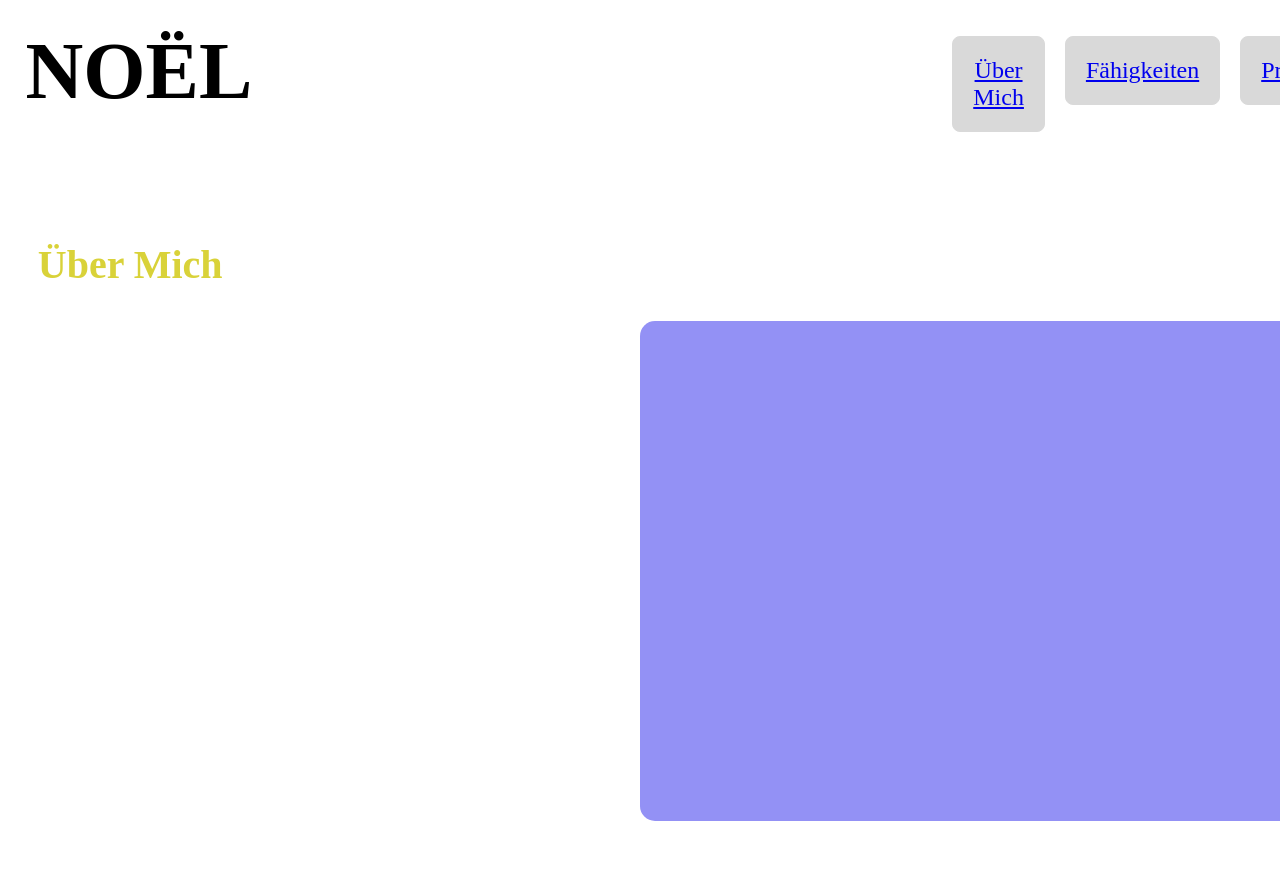
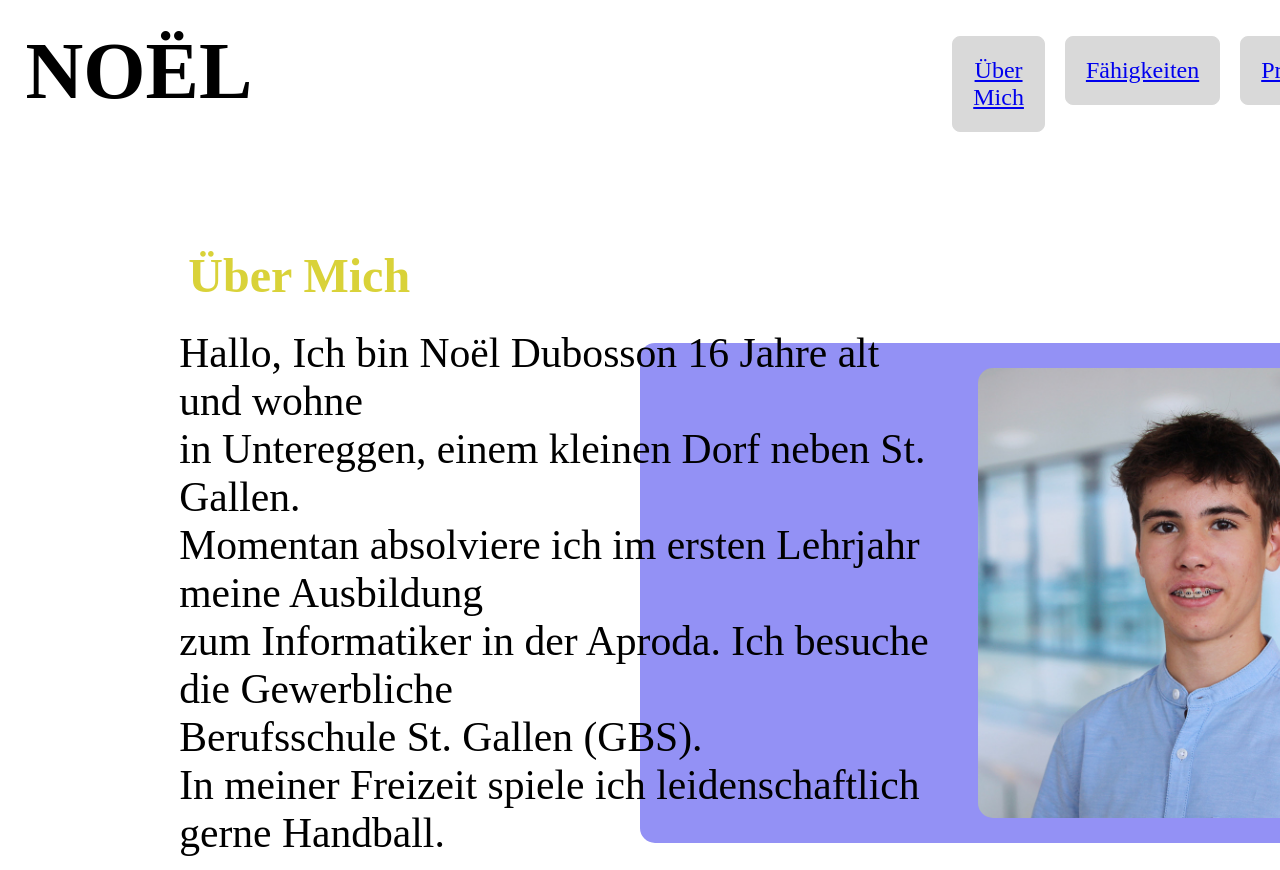
Before and after one commit to NoelDubosson/Projektarbeit293, a plain HTML site: page OnePager.html in a window 1280 px wide. Shown: the top 870 px of the page. Drawn offline with Linux system fonts and the light colour scheme; a web font is replaced by a local one.

Commit message:
First Text and Pics

```diff
--- a/OnePager.html
+++ b/OnePager.html
@@ -25,8 +25,18 @@
 
     <main>
       <section id="about">
-        <h2>Über Mich</h2>
-        <div class="violet-box1"></div>
+        <div class="uebermich"><h2>Über Mich</h2></div>
+        <div class="violet-box1">
+          <p class="text1">
+            Hallo, Ich bin Noël Dubosson 16 Jahre alt und wohne <br />
+            in Untereggen, einem kleinen Dorf neben St. Gallen. <br />
+            Momentan absolviere ich im ersten Lehrjahr meine Ausbildung <br />
+            zum Informatiker in der Aproda. Ich besuche die Gewerbliche <br />
+            Berufsschule St. Gallen (GBS). <br />
+            In meiner Freizeit spiele ich leidenschaftlich gerne Handball.
+          </p>
+          <img src="Portrait_Dubosson Noel.jpg" alt="Portrait" />
+        </div>
       </section>
       <section id="services">
         <h2>Fähigkeiten</h2>
--- a/style.css
+++ b/style.css
@@ -8,7 +8,7 @@ body {
 }
 h2 {
     color: #D9D239;
-    font-size: 250%;
+    font-size: 300%;
 }
 main {
     padding: 1cm;
@@ -51,3 +51,22 @@ header a {
     align-items: center;
     margin-left: 50%;
 }
+.violet-box1 img {
+    width: 50%;
+    height: 90%;
+    object-fit: cover;
+    border-radius: 15px;
+    margin-left: 40%;
+}
+.uebermich {
+    margin-left: 12.5%;
+}
+.text1 {
+    position: absolute;
+    left: 0;
+    width: 60%;
+    font-size: 260%;
+    padding: 10px;
+    word-break: break-word;
+    padding-left: 14%;
+}
```
Also changed, not shown: Portrait_Dubosson Noel.jpg (added).
